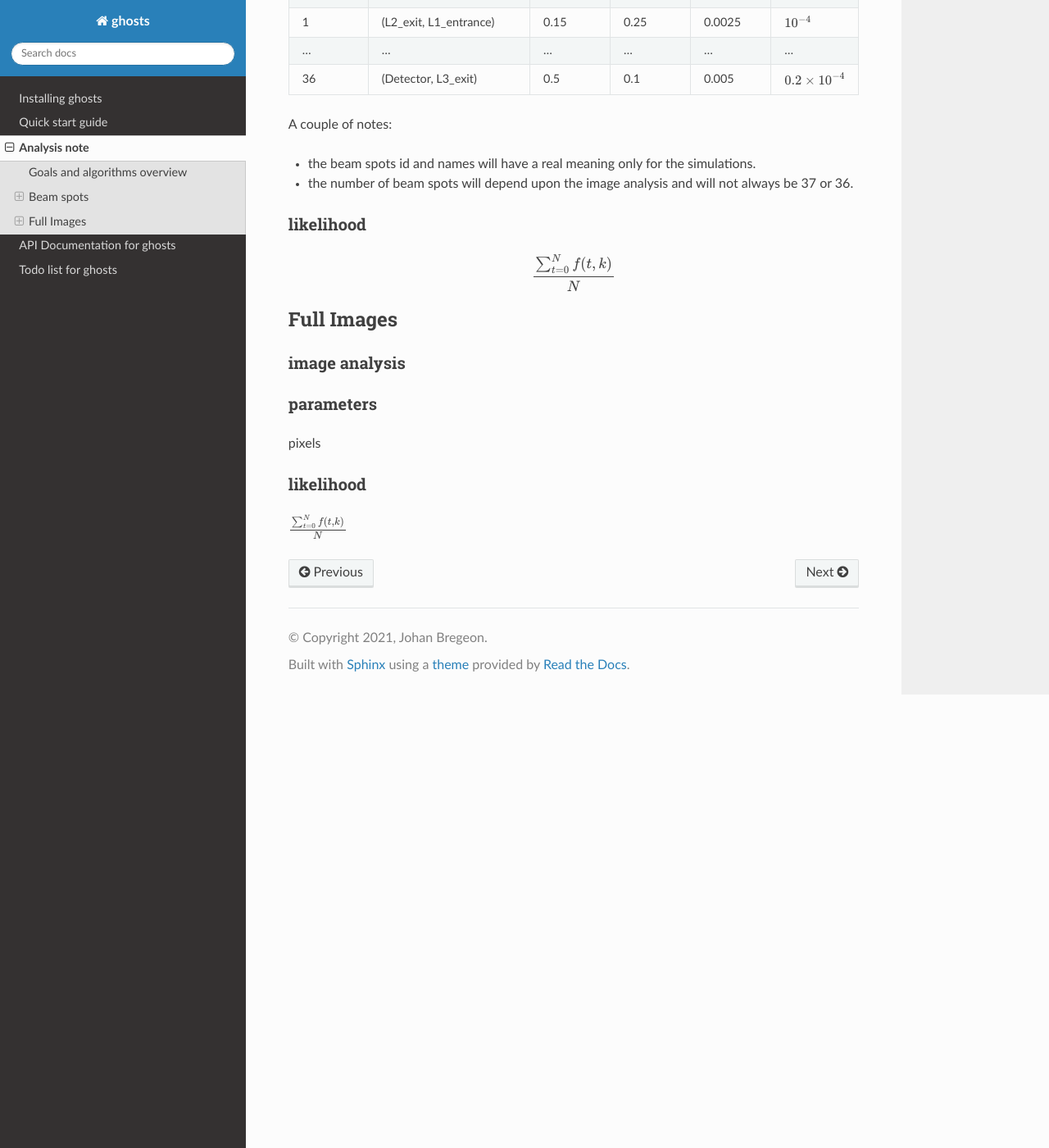
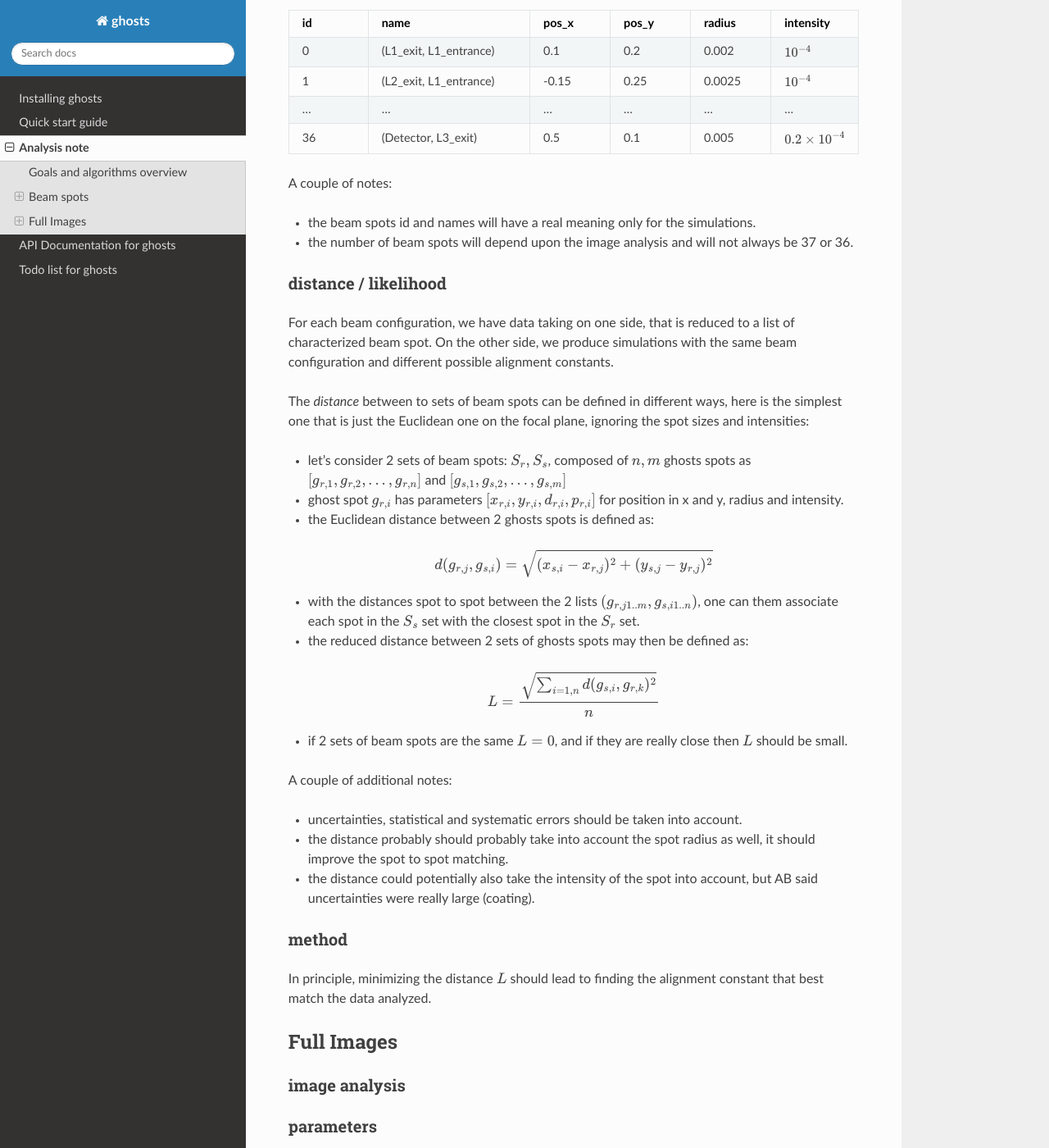
Before and after one commit to lsst-camera-dh/ghosts, a Sphinx documentation site: the page built from docs/analysis.rst, in a window 1280 px wide and 1400 px high, scrolled down 1746 px. Shown: the whole window at 82% size. Built offline with Sphinx 7.4.7 and the Read the Docs theme 2.0.0, drawn with Linux system fonts in a browser that asks for light colours; the version number could not be read and is left out; some of the changed text lies outside the part shown.

Commit message:
more analysis note

```diff
--- a/docs/analysis.rst
+++ b/docs/analysis.rst
@@ -42,6 +42,10 @@ Beam spots
 Each beam data taking will produce 1 (saturated) main image and 36 (dim) secondary images.
 Each of this secondary beam spot has a position, diameter and intensity.
 
+The idea is to minimize the `distance` between beam spots from real data (potentially fake)
+and beam spots from (similar) simulated data, for different beam configurations.
+
+
 image analysis
 ==============
 In the simulations provided by this package, each beam spot is well identified to a given ghost via the known light path.
@@ -77,7 +81,7 @@ For each beam configuration (simulated or data taking), the image analysis produ
      - :math:`10^{-4}`
    * - 1
      - (L2_exit, L1_entrance)
-     - 0.15
+     - -0.15
      - 0.25
      - 0.0025
      - :math:`10^{-4}`
@@ -99,12 +103,33 @@ A couple of notes:
 - the beam spots id and names will have a real meaning only for the simulations.
 - the number of beam spots will depend upon the image analysis and will not always be 37 or 36.
 
-likelihood
+distance / likelihood
 ==========
+For each beam configuration, we have data taking on one side, that is reduced to a list of characterized beam spot.
+On the other side, we produce simulations with the same beam configuration and different possible alignment constants.
 
+The `distance` between to sets of beam spots can be defined in different ways, here is the simplest one that is just the Euclidean one on the focal plane, ignoring the spot sizes and intensities:
+
+- let's consider 2 sets of beam spots: :math:`S_r, S_s`, composed of :math:`n, m` ghosts spots as :math:`[g_{r,1}, g_{r,2}, ..., g_{r,n}]` and :math:`[g_{s,1}, g_{s,2}, ..., g_{s,m}]`
+- ghost spot :math:`g_{r,i}` has parameters :math:`[x_{r, i}, y_{r, i}, d_{r, i}, p_{r, i}]` for position in x and y, radius and intensity.
+- the Euclidean distance between 2 ghosts spots is defined as:
 .. math::
+    d(g_{r,j}, g_{s,i}) = \sqrt{(x_{s, i} - x_{r, j})^2 + (y_{s, j} - y_{r, j})^2}
+- with the distances spot to spot between the 2 lists :math:`(g_{r,j 1..m}, g_{s,i 1..n})`, one can them associate each spot in the :math:`S_s` set with the closest spot in the :math:`S_r` set.
+- the reduced distance between 2 sets of ghosts spots may then be defined as:
+.. math::
+    L = \frac{\sqrt{\sum_{i=1,n} d(g_{s,i}, g_{r,k})^2}}{n}
+- if 2 sets of beam spots are the same :math:`L=0`, and if they are really close then :math:`L` should be small.
 
-   \frac{ \sum_{t=0}^{N}f(t,k) }{N}
+A couple of additional notes:
+
+- uncertainties, statistical and systematic errors should be taken into account.
+- the distance probably should probably take into account the spot radius as well, it should improve the spot to spot matching.
+- the distance could potentially also take the intensity of the spot into account, but AB said uncertainties were really large (coating).
+
+method
+======
+In principle, minimizing the distance :math:`L` should lead to finding the alignment constant that best match the data analyzed.
 
 Full Images
 ------
```
